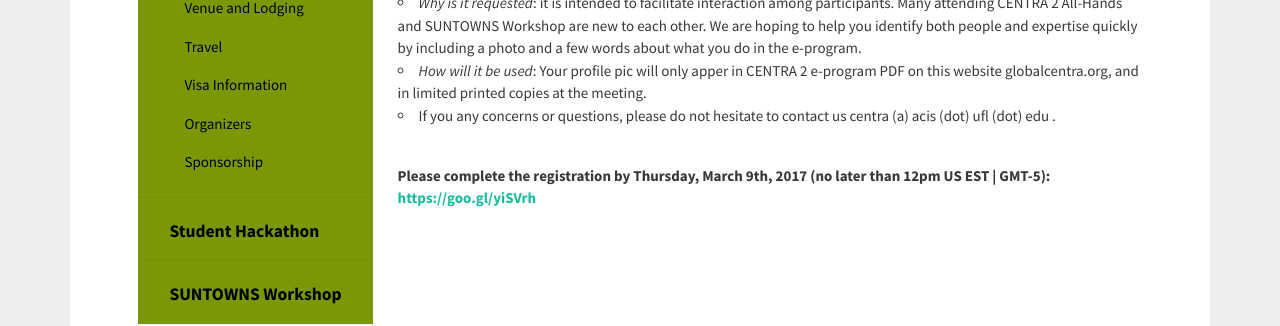
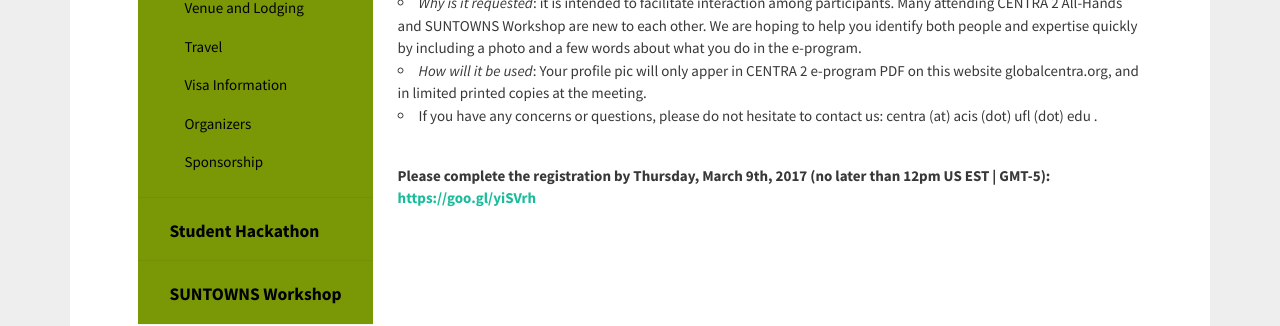
Before and after one commit to hmchou56/centra8, a Jekyll site: the page built from centra2/registration.md, in a window 1280 px wide. Shown: the part 647-973 px from the top of the page. Built offline with Jekyll 4.4.1, drawn with Linux system fonts in a browser that asks for light colours; nearby versions of some CDN libraries.

Commit message:
edited typos

```diff
--- a/centra2/registration.md
+++ b/centra2/registration.md
@@ -22,7 +22,7 @@ hide: true
 <ul type="circle">
  <li> <i>Why is it requested</i>: it is intended to facilitate interaction among participants. Many attending CENTRA 2 All-Hands and SUNTOWNS Workshop are new to each other. We are hoping to help you identify both people and expertise quickly by including a photo and a few words about what you do in the e-program.</li>
  <li> <i>How will it be used</i>: Your profile pic will only apper in CENTRA 2 e-program PDF on this website globalcentra.org, and in limited printed copies at the meeting.</li>
- <li>If you any concerns or questions, please do not hesitate to contact us centra (a) acis (dot) ufl (dot) edu .</li>
+ <li>If you have any concerns or questions, please do not hesitate to contact us: centra (at) acis (dot) ufl (dot) edu .</li>
 <br />
 </ul>
 
```
